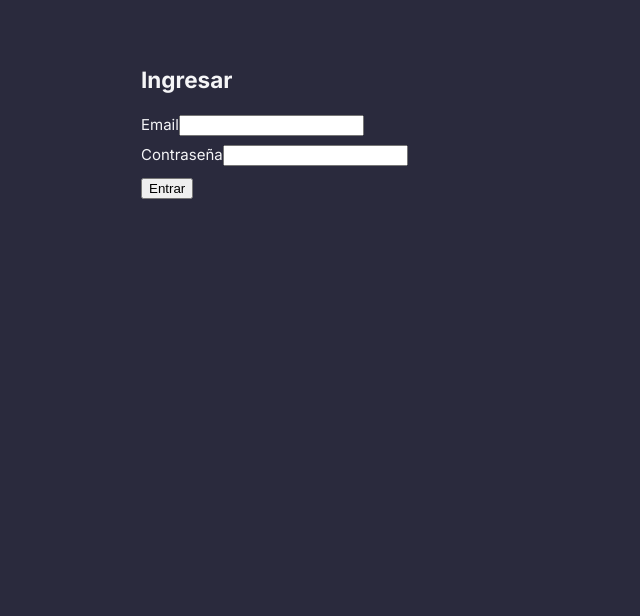
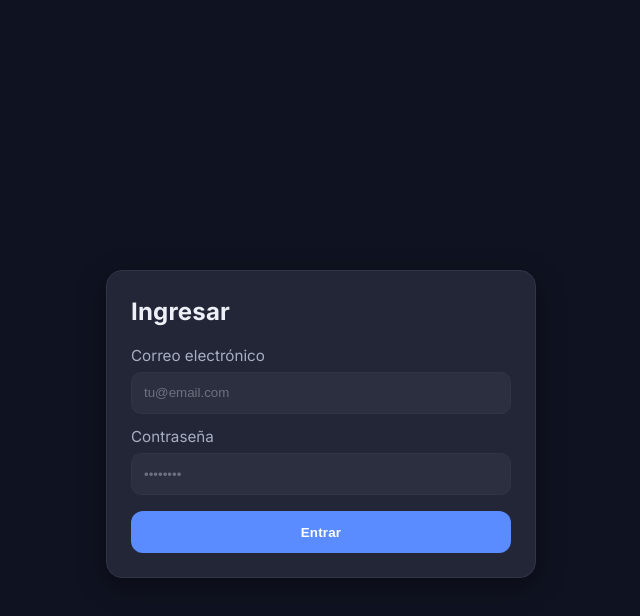
Before and after one commit to jlpereyra22/BlackList, a React (Vite) app in the folder veraz-interno/: page / in a window 1280 px wide. Shown: the top 616 px of the page, without its empty margins (319-959 px from the left). Built offline with nearby package versions, Linux system fonts and the light colour scheme; no server answers.

Commit message:
agregamos login y le dimos style

```diff
--- a/veraz-interno/src/App.jsx
+++ b/veraz-interno/src/App.jsx
@@ -1,13 +1,13 @@
 import './style/Index.css';
-import Encabezado from './components/Encabezado';
+// import Encabezado from './components/Encabezado'; // ❌ quitar
 import Buscador from './components/Buscador';
 import TablaDatos from './components/TablaDatos';
 import Pie from './components/Pie';
-import { useEffect, useRef, useState } from 'react';
+import { useEffect, useMemo, useRef, useState } from 'react';
 import { getAllWithCache } from './queries/Observados';
 import { readCache } from './lib/cache';
 
-export default function App() {
+export default function App({ registerApi }) {
   const [busqueda, setBusqueda] = useState("");
   const [vista, setVista] = useState("welcome"); // welcome | all | news | search
 
@@ -48,20 +48,24 @@ export default function App() {
     if (valor.trim()) setVista("search");
   };
   const onLimpiar = () => { setBusqueda(""); setVista("welcome"); };
-  const mostrarTodo = () => setVista("all");
-  const mostrarNovedades = () => setVista("news");
+
+  // === Handlers que dispara el Encabezado (via RootApp) ===
+  function handleMostrarTodo() { setVista("all"); }
+  function handleNovedades()   { setVista("news"); }
+
+  // Registramos la "API" hacia RootApp una sola vez
+  const api = useMemo(() => ({
+    mostrarTodo: handleMostrarTodo,
+    novedades: handleNovedades,
+  }), []);
+  useEffect(() => { registerApi?.(api); }, [registerApi, api]);
 
   const debeMostrarTabla = vista !== "welcome";
   console.log("[ENV RAW]", import.meta.env);
 
-
   return (
     <div className="app">
-      <Encabezado
-        onMostrarTodo={mostrarTodo}
-        onNovedades={mostrarNovedades}
-        ready={Array.isArray(prefetched)}
-      />
+      {/* Encabezado lo pinta RootApp: NO renderizarlo aquí */}
 
       <main className="contenido">
         <Buscador valor={busqueda} onCambio={onBuscar} onLimpiar={onLimpiar} />
--- a/veraz-interno/src/RootApp.jsx
+++ b/veraz-interno/src/RootApp.jsx
@@ -1,23 +1,27 @@
-// NO toco tu App.jsx. Acá decido si mostrar Login o tu App.
+// src/RootApp.jsx
+import { useRef } from "react";
 import { useAuth } from "./auth/AuthProvider";
 import LoginPage from "./pages/LoginPage";
-import App from "./App.jsx"; // tu app actual
+import Encabezado from "./components/Encabezado";
+import App from "./App";
 
 export default function RootApp() {
-  const { user, initializing, signOut } = useAuth();
+  const { user, initializing } = useAuth();
+
+  // Puente: acá se registran los handlers reales que vive en App
+  const appApiRef = useRef({ mostrarTodo: () => {}, novedades: () => {} });
 
   if (initializing) return <p>Cargando sesión...</p>;
   if (!user) return <LoginPage />;
 
-  // Usuario logueado: muestro tu App tal cual
   return (
     <>
-      {/* si querés, sacá este header */}
-      <header style={{ display: "flex", gap: 12, alignItems: "center", padding: 8 }}>
-        <span>Hola, {user.email}</span>
-        <button onClick={signOut}>Salir</button>
-      </header>
-      <App />
+      <Encabezado
+        ready={true}
+        onMostrarTodo={() => appApiRef.current.mostrarTodo()}
+        onNovedades={() => appApiRef.current.novedades()}
+      />
+      <App registerApi={(api) => Object.assign(appApiRef.current, api)} />
     </>
   );
 }
--- a/veraz-interno/src/pages/LoginPage.jsx
+++ b/veraz-interno/src/pages/LoginPage.jsx
@@ -1,5 +1,6 @@
 import { useState } from "react";
 import { useAuth } from "../auth/AuthProvider";
+import "../style/LoginPage.css"; // <- estilos del componente
 
 export default function LoginPage() {
   const { signIn } = useAuth();
@@ -10,7 +11,8 @@ export default function LoginPage() {
 
   async function handleSubmit(e) {
     e.preventDefault();
-    setError(""); setLoading(true);
+    setError("");
+    setLoading(true);
     try {
       await signIn(email.trim(), pass);
     } catch (err) {
@@ -21,24 +23,49 @@ export default function LoginPage() {
   }
 
   return (
-    <div style={{ maxWidth: 360, margin: "64px auto" }}>
-      <h2>Ingresar</h2>
-      <form onSubmit={handleSubmit}>
-        <label>
-          Email
-          <input type="email" value={email}
-                 onChange={(e) => setEmail(e.target.value)} required />
-        </label>
-        <label style={{ display: "block", marginTop: 8 }}>
-          Contraseña
-          <input type="password" value={pass}
-                 onChange={(e) => setPass(e.target.value)} required />
-        </label>
-        {error && <p style={{ color: "tomato" }}>{error}</p>}
-        <button type="submit" disabled={loading} style={{ marginTop: 12 }}>
-          {loading ? "Ingresando..." : "Entrar"}
-        </button>
-      </form>
-    </div>
+    <main className="login__page">
+      <section className="login__card" role="region" aria-labelledby="loginTitle">
+        <h2 id="loginTitle" className="login__title">Ingresar</h2>
+
+        <form className="login__form" onSubmit={handleSubmit} noValidate>
+          <label className="login__label">
+            <span>Correo electrónico</span>
+            <input
+              className="login__input"
+              type="email"
+              value={email}
+              onChange={(e) => setEmail(e.target.value)}
+              required
+              autoComplete="email"
+              placeholder="tu@email.com"
+            />
+          </label>
+
+          <label className="login__label">
+            <span>Contraseña</span>
+            <input
+              className="login__input"
+              type="password"
+              value={pass}
+              onChange={(e) => setPass(e.target.value)}
+              required
+              autoComplete="current-password"
+              placeholder="••••••••"
+            />
+          </label>
+
+          {error && <p className="login__error">{error}</p>}
+
+          <button
+            className="login__btn"
+            type="submit"
+            disabled={loading}
+            aria-busy={loading}
+          >
+            {loading ? "Ingresando..." : "Entrar"}
+          </button>
+        </form>
+      </section>
+    </main>
   );
 }
--- /dev/null
+++ b/veraz-interno/src/style/LoginPage.css
@@ -0,0 +1,109 @@
+/* Usa tu paleta (variables) con fallbacks para que no se rompa si falta alguna */
+:root {
+  /* Si ya tenés un variables.css global, podés omitir estos fallbacks */
+  --bg: #0f1220;
+  --surface: #232637;     /* card */
+  --text: #eef0f7;
+  --muted: #a9afc3;
+  --accent: #5b8cff;
+  --danger: #ff6b6b;
+  --ring: #8fb3ff;
+  --border: #2f3447;
+}
+
+/* Layout general */
+.login__page {
+  min-height: 100dvh;
+  display: grid;
+  place-items: center;
+  background: var(--app-bg, var(--bg));
+  padding: 24px;
+}
+
+/* Card */
+.login__card {
+  width: 100%;
+  max-width: 380px;
+  background: var(--surface);
+  color: var(--text);
+  border: 1px solid var(--border);
+  border-radius: 16px;
+  padding: 24px;
+  box-shadow: 0 8px 28px rgba(0, 0, 0, 0.35);
+}
+
+.login__title {
+  margin: 0 0 16px;
+  font-size: 1.5rem;
+  font-weight: 700;
+  letter-spacing: 0.2px;
+}
+
+/* Form */
+.login__form {
+  display: grid;
+  gap: 12px;
+}
+
+.login__label {
+  display: grid;
+  gap: 6px;
+  font-size: 0.95rem;
+  color: var(--muted);
+}
+
+.login__input {
+  height: 40px;
+  padding: 0 12px;
+  border-radius: 10px;
+  border: 1px solid var(--border);
+  background: rgba(255,255,255,0.04);
+  color: var(--text);
+  outline: none;
+  transition: border-color .15s ease, box-shadow .15s ease, background .15s ease;
+}
+
+.login__input::placeholder {
+  color: color-mix(in oklab, var(--muted) 80%, black);
+  opacity: .8;
+}
+
+.login__input:focus {
+  border-color: var(--ring);
+  box-shadow: 0 0 0 3px color-mix(in oklab, var(--ring) 25%, transparent);
+  background: rgba(255,255,255,0.06);
+}
+
+/* Error */
+.login__error {
+  margin: 4px 0 0;
+  color: var(--danger);
+  font-size: 0.9rem;
+}
+
+/* Botón */
+.login__btn {
+  height: 42px;
+  border: 0;
+  border-radius: 12px;
+  background: var(--accent);
+  color: white;
+  font-weight: 700;
+  letter-spacing: .2px;
+  cursor: pointer;
+  transition: transform .06s ease, filter .15s ease, opacity .15s ease;
+  margin-top: 4px;
+}
+
+.login__btn:hover { filter: brightness(1.05); }
+.login__btn:active { transform: translateY(1px); }
+.login__btn[disabled],
+.login__btn[aria-busy="true"] {
+  opacity: .7;
+  cursor: not-allowed;
+}
+
+/* Responsive pequeñas mejoras */
+@media (max-width: 380px) {
+  .login__card { padding: 20px; }
+}
--- /dev/null
+++ b/veraz-interno/src/style/TopBar.css
@@ -0,0 +1,57 @@
+:root{
+  /* fallbacks por si tus variables globales no están aún */
+  --app-bg: #0f1220;
+  --surface-1: #121524;
+  --text: #eef0f7;
+  --muted: #a9afc3;
+  --border: #262a3b;
+  --danger: #e23b3b;
+  --danger-600: #c83232;
+}
+
+.topbar{
+  position: sticky; top: 0; z-index: 10;
+  display: flex; align-items: center; justify-content: space-between;
+  gap: 16px; padding: 14px 20px;
+  background: var(--surface-1);
+  border-bottom: 1px solid var(--border);
+  box-shadow: 0 2px 12px rgba(0,0,0,.2);
+}
+
+.topbar__title{
+  margin: 0; font-size: 1.25rem; font-weight: 700; color: var(--text);
+  letter-spacing: .2px;
+}
+
+.topbar__right{ display: flex; gap: 12px; align-items: center; }
+
+.topbar__user{ display: flex; gap: 10px; align-items: center; }
+
+.userchip{
+  max-width: 260px; overflow: hidden; text-overflow: ellipsis; white-space: nowrap;
+  color: var(--muted);
+  background: rgba(255,255,255,.03);
+  border: 1px solid var(--border);
+  border-radius: 999px;
+  padding: 6px 10px;
+  font-size: .9rem;
+}
+
+/* Botón base + variante danger */
+.btn{
+  height: 36px; padding: 0 14px; border-radius: 10px;
+  border: 1px solid transparent; font-weight: 700; letter-spacing: .2px;
+  cursor: pointer; color: #fff;
+  transition: filter .15s ease, transform .06s ease, box-shadow .15s ease;
+}
+.btn:active{ transform: translateY(1px); }
+
+.btn--danger{
+  background: var(--danger);
+  box-shadow: 0 6px 18px rgba(226,59,59,.25);
+}
+.btn--danger:hover{ filter: brightness(1.05); }
+.btn--danger:focus-visible{
+  outline: none; box-shadow: 0 0 0 3px rgba(226,59,59,.25);
+}
+.btn--danger:active{ background: var(--danger-600); }
```
Also changed, not shown: veraz-interno/src/components/Encabezado.jsx (+25 -8 lines), veraz-interno/src/components/TopBar.jsx (added, +29 -0 lines), veraz-interno/src/style/Encabezado.css (+41 -74 lines).
